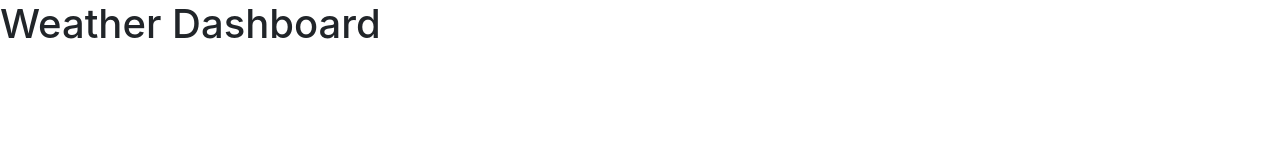
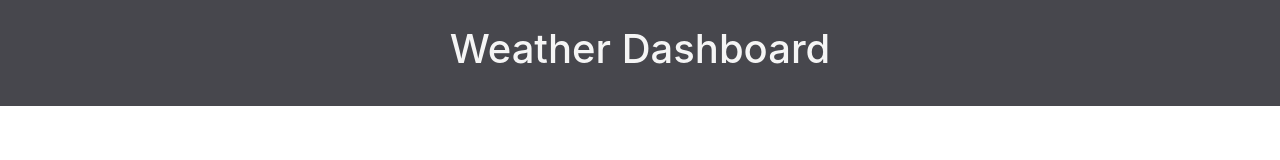
Before and after one commit to saumilkt/Weather-Dashboard, a plain HTML site: page index.html in a window 1280 px wide. Drawn offline with nearby package versions, Linux system fonts and the light colour scheme.

Commit message:
adding global and header css and adding page title

```diff
--- a/assets/css/style.css
+++ b/assets/css/style.css
@@ -0,0 +1,16 @@
+/* Remove default html margin, padding and assign box-sizinz as border-box to all */
+* {
+    margin: 0;
+    padding: 0;
+    box-sizing: border-box;
+}
+
+header {
+    display: flex;
+    justify-content: center;
+    color: whitesmoke;
+    background-color: #47474d;
+    padding-top: 25px;
+    padding-bottom: 25px;
+    margin-bottom: 25px;
+}
--- a/index.html
+++ b/index.html
@@ -6,7 +6,7 @@
     <link rel="stylesheet" href="https://stackpath.bootstrapcdn.com/bootstrap/4.4.1/css/bootstrap.min.css" integrity="sha384-Vkoo8x4CGsO3+Hhxv8T/Q5PaXtkKtu6ug5TOeNV6gBiFeWPGFN9MuhOf23Q9Ifjh" crossorigin="anonymous">
     <link rel="stylesheet" href="https://use.fontawesome.com/releases/v5.8.1/css/all.css" integrity="sha384-50oBUHEmvpQ+1lW4y57PTFmhCaXp0ML5d60M1M7uH2+nqUivzIebhndOJK28anvf" crossorigin="anonymous"/>
     <link rel="stylesheet" href="./assets/css/style.css" />
-    <title>Document</title>
+    <title>Weather Dashboard</title>
 </head>
 <body>
     <header>
```
